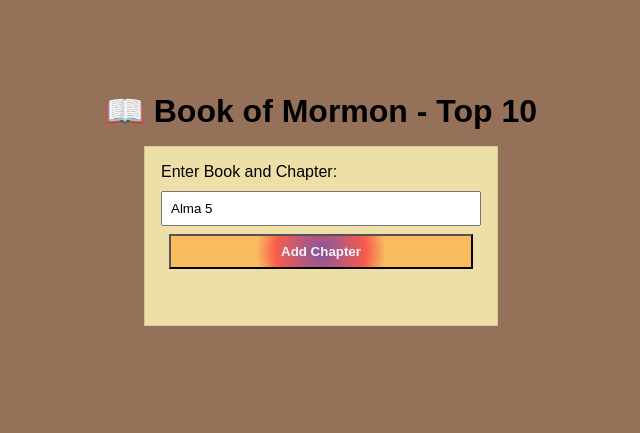
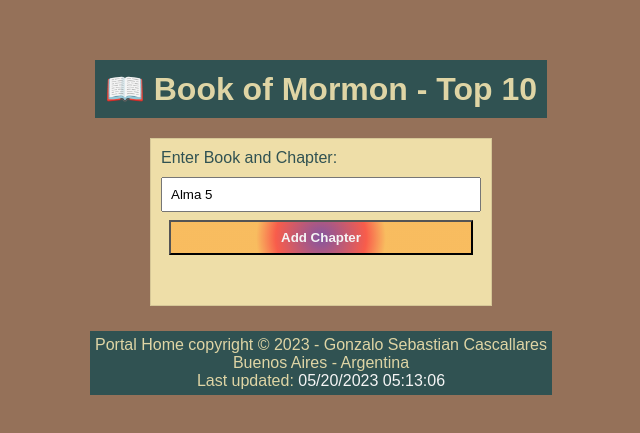
Before and after one commit to Sartentooth/wdd230, a plain HTML site: page Lessons/Lesson05/bom.html in a window 1280 px wide. Shown: the part 183-616 px from the top of the page, without its empty margins (319-959 px from the left). Drawn offline with Linux system fonts and the light colour scheme.

Commit message:
added footer

```diff
--- a/Lessons/Lesson05/bom.html
+++ b/Lessons/Lesson05/bom.html
@@ -10,8 +10,12 @@
   </head>
 
   <body>
+    <header>
 
-    <h1>📖 Book of Mormon - Top 10</h1>
+      <h1>📖 Book of Mormon - Top 10</h1>
+
+    </header>
+
 
     <main>
 
@@ -24,7 +28,14 @@
 
     </main>
 
+    <footer>
+      <p class="copyright">Portal Home copyright &copy; <span id="year"></span> - Gonzalo Sebastian Cascallares</p>
+      <p>Buenos Aires - Argentina</p>
+      <p class="date">Last updated: <span id="current-date"></span></p>
+    </footer>
+
     <script src="scripts/code.js"></script>
+    <script src="scripts/date.js"></script>
 
   </body>
 
--- /dev/null
+++ b/Lessons/Lesson05/scripts/date.js
@@ -0,0 +1,15 @@
+const date = new Date();
+const year = date.getFullYear();
+// const options = {
+    // weekday: "long",
+    // day: "numeric",
+    // month: "long",
+    // year: "numeric",
+    // hour: "numeric",
+    // minute: "numeric",
+    // second: "numeric",
+    // hour12: false
+// };
+// const fullDate = date.toLocaleDateString('en-US', options);
+document.querySelector("#year").innerHTML = year;
+document.querySelector("#current-date").innerHTML = document.lastModified;
--- a/Lessons/Lesson05/styles/style.css
+++ b/Lessons/Lesson05/styles/style.css
@@ -1,6 +1,7 @@
 * {
     margin: 0;
     padding: 0;
+
 }
 
 body {
@@ -10,7 +11,14 @@ body {
     align-items: center;
     justify-content: center;
     font-family: Acme, Arial, sans-serif;
+    color: #DFD5A5;
     background-color: rgba(104, 54, 19, 0.7);
+}
+
+header {
+    padding: 10px;
+    margin: 20px;
+    background-color: #305252;
 }
 
 h1 {
@@ -18,9 +26,10 @@ h1 {
 }
 
 main {
-    margin: 1rem auto;
+    margin: 0 auto;
     border: 1px solid rgba(0, 0, 0, 0.1);
-    padding: 1rem;
+    padding: 10px;
+    color: #305252;
     background-color: rgb(238, 222, 168);
     display: flex;
     flex-direction: column;
@@ -71,6 +80,25 @@ li {
     justify-content: space-between;
 }
 
+footer {
+    margin-top: 25px;
+    padding: 5px;
+    text-align: center;
+    background: #305252;
+}
+
+footer p {
+    font-style: normal;
+}
+
+.copyright {
+    color: #DFD5A5;
+}
+
+#current-date {
+    color: #f5f5f5;
+}
+
 
 @media only screen and (min-width: 32.5em) {
     h1 {
```
